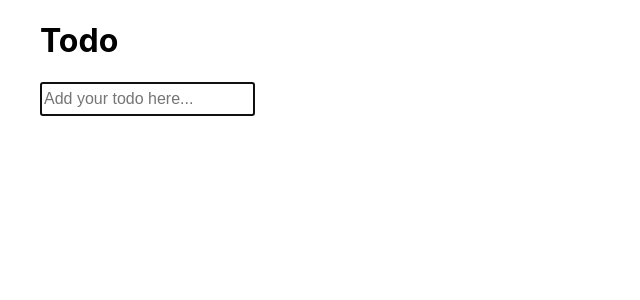
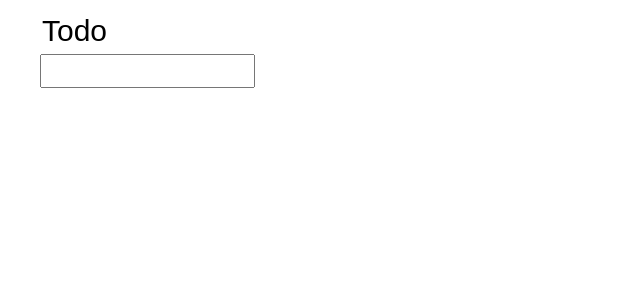
Before and after one commit to photongupta/todoApp, a React (Create React App) app: page / in a window 1280 px wide. Shown: the top 300 px of the page, without its empty margins (0-640 px from the left). Built offline with nearby package versions, Linux system fonts and the light colour scheme.

Commit message:
added feature of editing the todoheader

```diff
--- a/src/App.css
+++ b/src/App.css
@@ -20,7 +20,14 @@
   border-left :10px solid orange;
 }
 
-input {
+.newTodo {
   height:28px;
   font-size:16px;
 }
+
+.todoHeader{
+  height: 60px;
+  margin-bottom: -8px;
+  font-size: 30px;
+  border: none;
+}
--- a/src/component/Input.js
+++ b/src/component/Input.js
@@ -3,7 +3,7 @@ import React from 'react';
 class Input extends React.Component {
   constructor(props) {
     super(props);
-    this.state = {value: ''};
+    this.state = {value: null};
     this.handleChange = this.handleChange.bind(this);
     this.handleSubmit = this.handleSubmit.bind(this);
   }
@@ -16,20 +16,22 @@ class Input extends React.Component {
     event.preventDefault();
     if (this.state.value) {
       this.props.onSubmit(this.state.value);
-      this.setState({value: ''});
+      this.setState({value: null});
     }
   }
 
   render() {
+    console.log(this.state.value);
     return (
       <div>
         <form onSubmit={this.handleSubmit}>
           <input
-            autoFocus
             type="text"
-            value={this.state.value}
+            value={
+              this.state.value === null ? this.props.value : this.state.value
+            }
             onChange={this.handleChange}
-            placeholder="Add your todo here..."
+            className={this.props.className}
           />
         </form>
       </div>
--- a/src/component/TodoList.js
+++ b/src/component/TodoList.js
@@ -5,6 +5,7 @@ import Input from './Input';
 const TODO = 'todo';
 const DOING = 'doing';
 const DONE = 'done';
+const DEFAULT_HEADER = 'Todo';
 
 const toggle = {
   [TODO]: DOING,
@@ -19,19 +20,20 @@ const getId = (list) => {
 class TodoList extends React.Component {
   constructor(props) {
     super(props);
-    this.state = {todoList: []};
+    this.state = {todoList: [], header: DEFAULT_HEADER};
     this.addTodo = this.addTodo.bind(this);
     this.updateTodoStatus = this.updateTodoStatus.bind(this);
+    this.updateHeader = this.updateHeader.bind(this);
+  }
+
+  updateHeader(header) {
+    this.setState(() => ({header}));
   }
 
   addTodo(task) {
     this.setState((state) => {
       const todoList = state.todoList.slice();
-      todoList.push({
-        task,
-        status: TODO,
-        id: getId(this.state.todoList),
-      });
+      todoList.push({task, status: TODO, id: getId(this.state.todoList)});
       return {todoList};
     });
   }
@@ -40,7 +42,7 @@ class TodoList extends React.Component {
     this.setState((state) => {
       const todoList = state.todoList.slice();
       const todoIndex = todoList.findIndex((todo) => todo.id === todoId);
-      const todo = Object.assign({}, todoList[todoIndex]);
+      const todo = {...todoList[todoIndex]};
       todo.status = toggle[todo.status];
       todoList[todoIndex] = todo;
       return {todoList};
@@ -59,9 +61,13 @@ class TodoList extends React.Component {
     ));
     return (
       <div className="TodoList">
-        <h1>Todo</h1>
+        <Input
+          onSubmit={this.updateHeader}
+          className={'todoHeader'}
+          value={this.state.header}
+        />
         {todoComponents}
-        <Input onSubmit={this.addTodo} />
+        <Input onSubmit={this.addTodo} className={'newTodo'} value={''} />
       </div>
     );
   }
```
